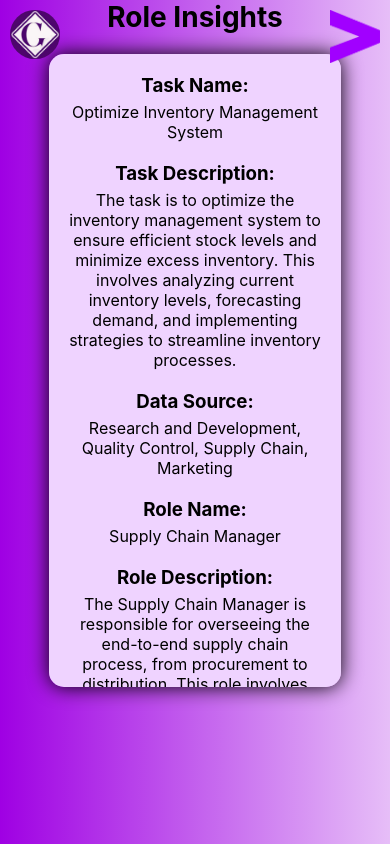
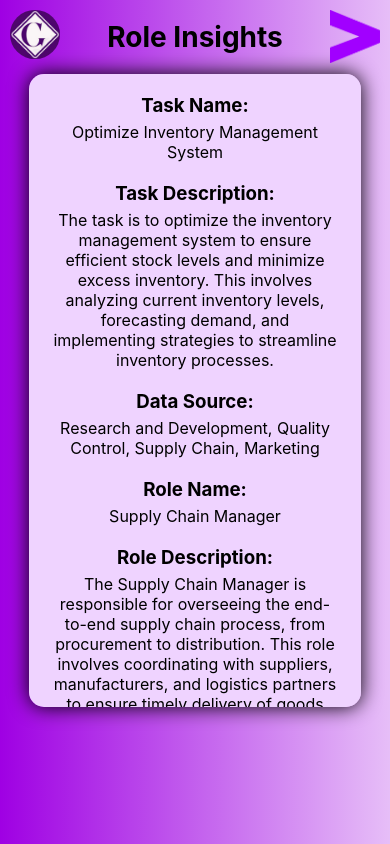
Before and after one commit to first-phoenix/mygenie, a React (Create React App) app: page /#/roleinsights in a window 390 px wide. Built offline with nearby package versions, Linux system fonts and the light colour scheme; what react-chatbot-kit would draw is missing.

Commit message:
minor ui fixes

```diff
--- a/src/Admin/RoleInsights/RoleInsights.css
+++ b/src/Admin/RoleInsights/RoleInsights.css
@@ -58,9 +58,11 @@
 @media screen and (max-width: 768px) {
     .role-insights-content{
         height: 75vh;
+        width: 85vw;
     }
     .role-insights{
-        padding: 0;
-        width: 75vw;
+        padding-left: 0;
+        padding-right: 0;
+        width: 85vw;
     }
 }
```
